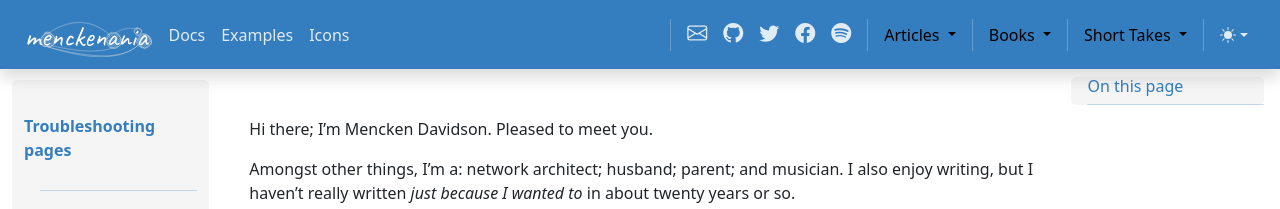
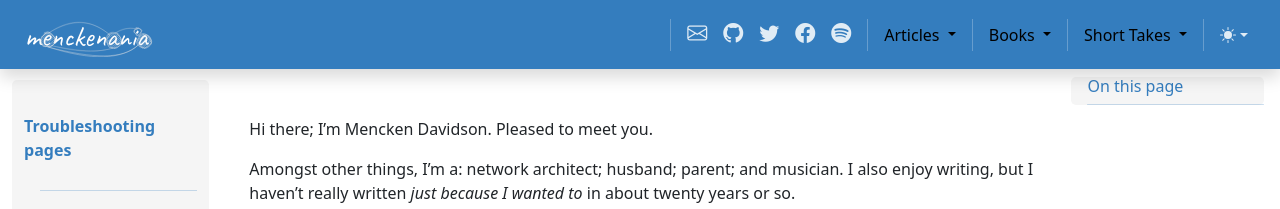
Before and after one commit to menckend/alpha, a Jekyll site: the page built from index.md, in a window 1280 px wide. Shown: the top 209 px of the page. Built offline with Jekyll 4.4.1, drawn with Linux system fonts in a browser that asks for light colours; nearby versions of some CDN libraries; library files that are not in the unit come from our copies.

Commit message:
Update newtemplate-header.html

```diff
--- a/_includes/newtemplate-header.html
+++ b/_includes/newtemplate-header.html
@@ -103,26 +103,6 @@
         <hr class="d-lg-none text-white-50">
 
         {% include in-page-nav-buttons.html %}
-
-        <ul class="navbar-nav flex-row flex-wrap bd-navbar-nav">
-          <li class="nav-item col-6 col-lg-auto">
-            <hr class="d-lg-none my-2 text-white-50">
-          </li>
-          <li class="nav-item col-6 col-lg-auto">
-            <a class="nav-link py-2 px-0 px-lg-2 active" aria-current="true" href="/docs/5.3/getting-started/introduction/" onclick="ga('send', 'event', 'Navbar', 'Community links', 'Docs');">Docs</a>
-          </li>
-          <li class="nav-item col-6 col-lg-auto">
-            <a class="nav-link py-2 px-0 px-lg-2" href="/docs/5.3/examples/" onclick="ga('send', 'event', 'Navbar', 'Community links', 'Examples');">Examples</a>
-          </li>
-          <li class="nav-item col-6 col-lg-auto">
-            <a class="nav-link py-2 px-0 px-lg-2" href="https://icons.getbootstrap.com/" onclick="ga('send', 'event', 'Navbar', 'Community links', 'Icons');" target="_blank" rel="noopener">Icons</a>
-          </li>
-          <li class="nav-item col-6 col-lg-auto">
-            <hr class="d-lg-none my-2 text-white-50">
-          </li>
-        </ul>
-
-
 
         <hr class="d-lg-none text-white-50">
 
```
